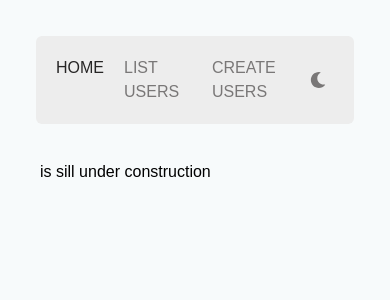
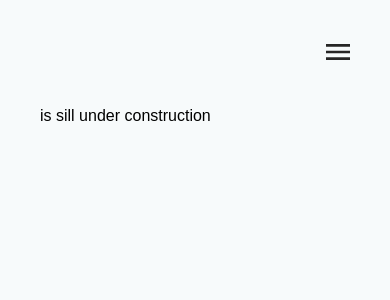
Before and after one commit to deegha/userlist, a Next.js app: page / in a window 390 px wide. Shown: the top 300 px of the page. Built offline with nearby package versions, Linux system fonts and the light colour scheme.

Commit message:
Making navigation mobile friendly

```diff
--- a/src/components/layout/layout.tsx
+++ b/src/components/layout/layout.tsx
@@ -10,10 +10,10 @@ export const Layout = ({ children }: ILayout) => {
 
   return (
     <main
-      className={`flex flex-col items-center justify-start theme-${theme} mb-[50px] min-h-screen bg-bgSecondary`}
+      className={`flex flex-col items-center justify-start theme-${theme} min-h-screen bg-bgSecondary`}
     >
       <Navigation />
-      <div className="flex w-full animate-appear flex-col gap-5 px-10">
+      <div className="mb-[50px] flex w-full animate-appear flex-col gap-5 px-10">
         {children}
       </div>
     </main>
--- a/src/components/navigation/navigation.tsx
+++ b/src/components/navigation/navigation.tsx
@@ -3,6 +3,8 @@ import { useRouter } from 'next/router';
 import { useAppDispatch, useAppSelector } from '@/hooks/index';
 import { setTheme } from '@/redux/slices/themeSlice';
 import { FaSun, FaMoon } from 'react-icons/fa';
+import { MdMenu } from 'react-icons/md';
+import { useState } from 'react';
 
 const navItems = [
   {
@@ -26,6 +28,7 @@ export const Navigation = () => {
   const router = useRouter();
   const { theme } = useAppSelector((state) => state.theme);
   const dispatch = useAppDispatch();
+  const [mobileMenuHidden, setMobileMenuHidden] = useState(false);
 
   const handleThemeChange = () => {
     dispatch(setTheme({ theme: theme === 'dark' ? 'light' : 'dark' }));
@@ -33,8 +36,30 @@ export const Navigation = () => {
 
   return (
     <div className="min-h-100vh w-full p-9">
-      <div className="flex items-center justify-between rounded-md bg-bgPrimary p-5 text-tUnSelected">
-        <div className="flex gap-5">
+      <div className="flex w-full justify-end text-tBase md:hidden">
+        <MdMenu
+          onClick={() => setMobileMenuHidden(!mobileMenuHidden)}
+          size={32}
+        />
+      </div>
+      {mobileMenuHidden && (
+        <div className="flex animate-appear flex-col gap-2 bg-bgPrimary p-5">
+          {navItems.map((items) => (
+            <Link
+              href={items.url}
+              key={items.url}
+              className={`${router.pathname === items.url && 'text-tBase'} uppercase hover:text-tHover`}
+            >
+              {items.name}
+            </Link>
+          ))}
+          <div onClick={handleThemeChange} className="cursor-pointer">
+            {theme === 'dark' ? <FaSun /> : <FaMoon />}
+          </div>
+        </div>
+      )}
+      <div className="hidden items-center justify-between gap-5 rounded-md bg-bgPrimary p-5 text-tUnSelected md:flex">
+        <div className="flex flex-col gap-5 md:flex-row">
           {navItems.map((items) => (
             <Link
               href={items.url}
--- a/src/components/search/search.tsx
+++ b/src/components/search/search.tsx
@@ -15,7 +15,6 @@ export const Search = () => {
   }, [dispatch]);
 
   const handleSubmit = (values: { searchText: string }) => {
-    console.log(values);
     dispatch(setSearch({ search: values.searchText }));
   };
 
```
